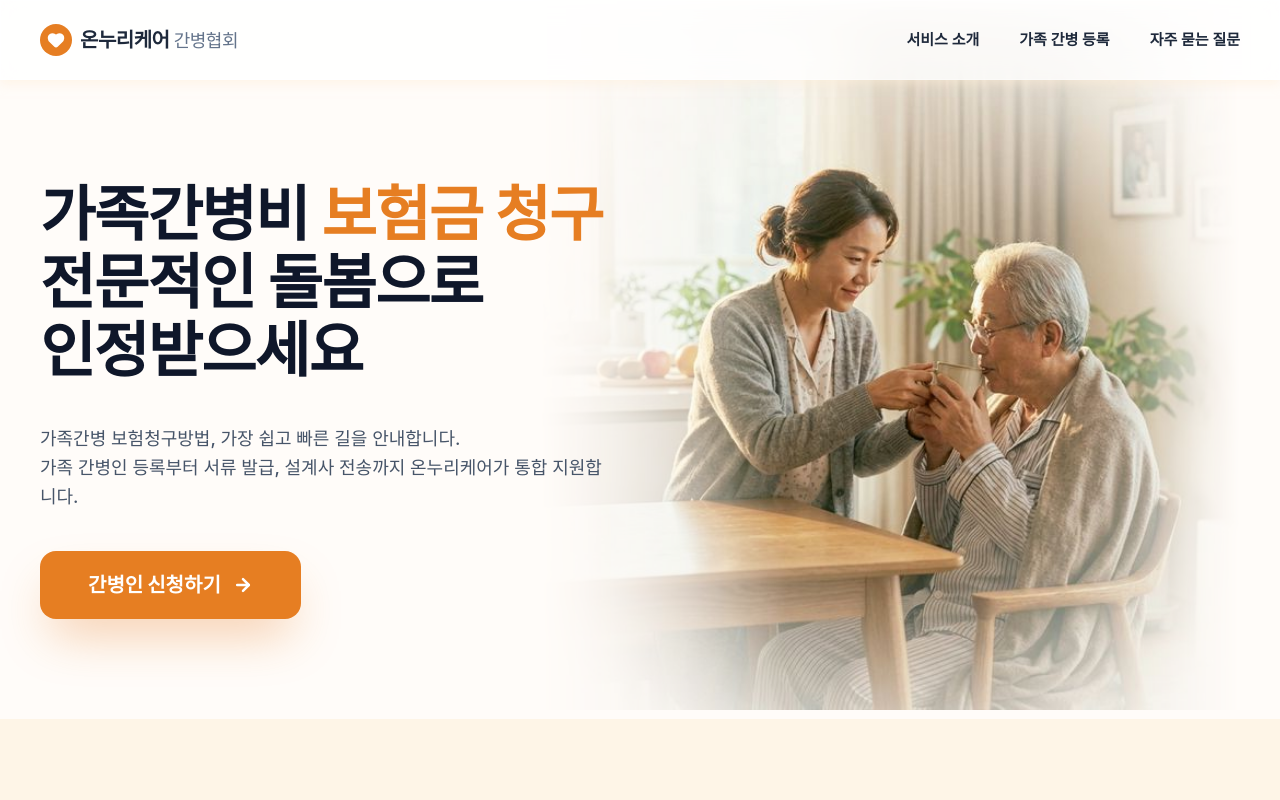
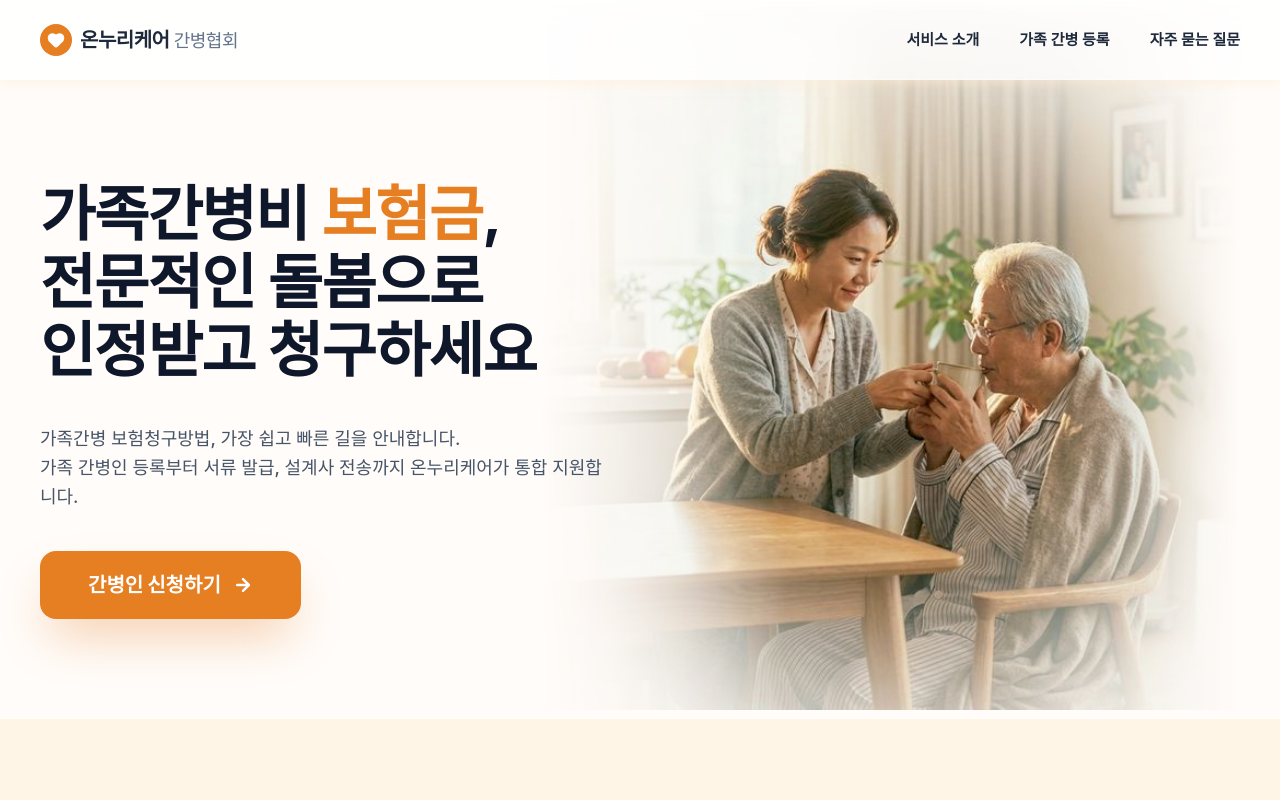
Before and after one commit to juj5835/marketing-onnuri, a Next.js app: page / in a window 1280 px wide. Shown: the top 800 px of the page. Built offline with nearby package versions, Linux system fonts and the light colour scheme; a web font is replaced by a local one.

Commit message:
SEO: Refine Hero h1 phrasing for natural Korean readability

```diff
--- a/src/components/Hero.tsx
+++ b/src/components/Hero.tsx
@@ -46,9 +46,9 @@ export default function Hero() {
             >
               {/* Heading */}
               <h1 className="text-[36px] md:text-[60px] font-bold tracking-tight text-text-deep leading-[1.2] md:leading-[68px] mb-[40px]">
-                가족간병비 <span className="text-primary">보험금 청구</span> <br />
+                가족간병비 <span className="text-primary">보험금</span>, <br />
                 전문적인 돌봄으로 <br />
-                인정받으세요
+                인정받고 청구하세요
               </h1>
 
               {/* Subheader */}
```
